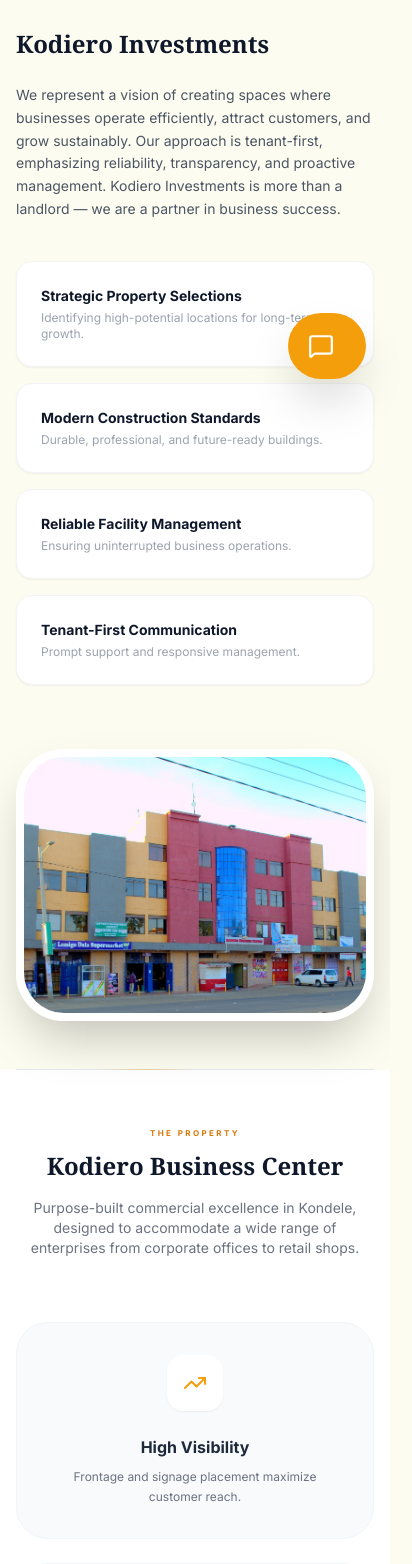
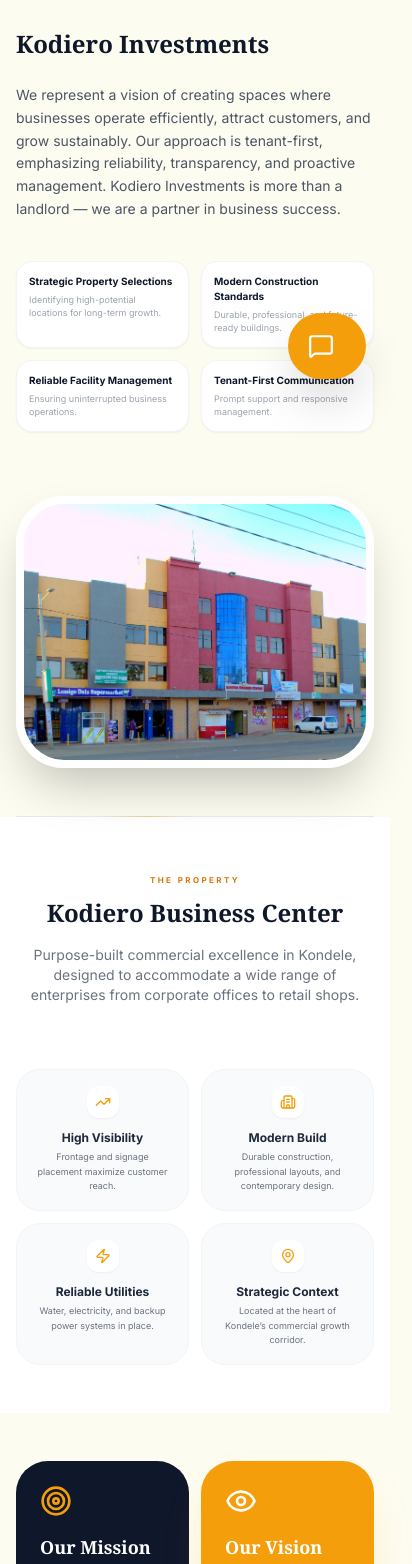
Before and after one commit to techsafi/Kodiero_Investments, a React (Vite) app: page /#/about in a window 390 px wide. Shown: the part 436-2000 px from the top of the page, 412 px wide, since content can reach past the window. Built offline with nearby package versions, Linux system fonts and the light colour scheme.

Commit message:
feat: enable multi-column layout on mobile for About page sections

```diff
--- a/pages/About.tsx
+++ b/pages/About.tsx
@@ -74,11 +74,11 @@ const About: React.FC = () => {
               <p className="text-gray-600 text-sm md:text-lg leading-relaxed">
                 We represent a vision of creating spaces where businesses operate efficiently, attract customers, and grow sustainably. Our approach is tenant-first, emphasizing reliability, transparency, and proactive management. Kodiero Investments is more than a landlord — we are a partner in business success.
               </p>
-              <div className="grid sm:grid-cols-2 gap-4 pt-4">
+              <div className="grid grid-cols-2 gap-3 md:gap-4 pt-4">
                 {companyPillars.map((pillar, i) => (
-                  <div key={i} className="bg-white p-6 rounded-2xl border border-gray-100 shadow-sm">
-                    <h4 className="font-bold text-slate-900 text-sm mb-1">{pillar.title}</h4>
-                    <p className="text-xs text-gray-400">{pillar.desc}</p>
+                  <div key={i} className="bg-white p-3 md:p-6 rounded-2xl border border-gray-100 shadow-sm">
+                    <h4 className="font-bold text-slate-900 text-[10px] md:text-sm mb-1">{pillar.title}</h4>
+                    <p className="text-[9px] md:text-xs text-gray-400">{pillar.desc}</p>
                   </div>
                 ))}
               </div>
@@ -100,17 +100,17 @@ const About: React.FC = () => {
           <p className="text-gray-500 text-sm md:text-lg max-w-2xl mx-auto mt-4">Purpose-built commercial excellence in Kondele, designed to accommodate a wide range of enterprises from corporate offices to retail shops.</p>
         </div>
 
-        <div className="max-w-7xl mx-auto px-4 grid md:grid-cols-2 lg:grid-cols-4 gap-6">
+        <div className="max-w-7xl mx-auto px-4 grid grid-cols-2 md:grid-cols-2 lg:grid-cols-4 gap-3 md:gap-6">
           {propertyHighlights.map((highlight, i) => (
-            <div key={i} className="bg-slate-50 p-8 rounded-[2rem] border border-slate-100 flex flex-col items-center text-center">
-              <div className="bg-white p-4 rounded-2xl shadow-sm text-amber-500 mb-6">
-                {i === 0 && <TrendingUp size={24} />}
-                {i === 1 && <Building2 size={24} />}
-                {i === 2 && <Zap size={24} />}
-                {i === 3 && <MapPin size={24} />}
+            <div key={i} className="bg-slate-50 p-4 md:p-8 rounded-[1.5rem] md:rounded-[2rem] border border-slate-100 flex flex-col items-center text-center">
+              <div className="bg-white p-2 md:p-4 rounded-xl md:rounded-2xl shadow-sm text-amber-500 mb-3 md:mb-6">
+                {i === 0 && <TrendingUp size={16} className="md:w-6 md:h-6" />}
+                {i === 1 && <Building2 size={16} className="md:w-6 md:h-6" />}
+                {i === 2 && <Zap size={16} className="md:w-6 md:h-6" />}
+                {i === 3 && <MapPin size={16} className="md:w-6 md:h-6" />}
               </div>
-              <h4 className="font-bold text-slate-800 mb-2">{highlight.title}</h4>
-              <p className="text-xs text-gray-500 leading-relaxed">{highlight.desc}</p>
+              <h4 className="font-bold text-slate-800 text-xs md:text-base mb-1 md:mb-2">{highlight.title}</h4>
+              <p className="text-[9px] md:text-xs text-gray-500 leading-relaxed">{highlight.desc}</p>
             </div>
           ))}
         </div>
@@ -118,18 +118,18 @@ const About: React.FC = () => {
 
       {/* Mission & Vision */}
       <section className="py-12 md:py-24 px-4">
-        <div className="max-w-7xl mx-auto grid grid-cols-1 md:grid-cols-2 gap-6">
-          <div className="bg-slate-900 p-8 md:p-16 rounded-[3rem] text-white">
-            <Target className="text-amber-500 mb-6" size={40} />
-            <h3 className="text-2xl md:text-4xl font-bold mb-6 font-serif">Our Mission</h3>
-            <p className="text-gray-400 text-sm md:text-xl leading-relaxed">
+        <div className="max-w-7xl mx-auto grid grid-cols-2 md:grid-cols-2 gap-3 md:gap-6">
+          <div className="bg-slate-900 p-6 md:p-16 rounded-[2rem] md:rounded-[3rem] text-white">
+            <Target className="text-amber-500 mb-4 md:mb-6 w-8 h-8 md:w-10 md:h-10" />
+            <h3 className="text-lg md:text-4xl font-bold mb-3 md:mb-6 font-serif">Our Mission</h3>
+            <p className="text-gray-400 text-[10px] md:text-xl leading-relaxed">
               To provide high-quality, managed spaces that foster entrepreneurship in Kisumu City. We aim to offer an environment where businesses can focus on growth while we handle the infrastructure, utilities, and security.
             </p>
           </div>
-          <div className="bg-amber-500 p-8 md:p-16 rounded-[3rem] text-white shadow-2xl shadow-amber-500/20">
-            <Eye className="text-white mb-6" size={40} />
-            <h3 className="text-2xl md:text-4xl font-bold mb-6 font-serif">Our Vision</h3>
-            <p className="text-amber-50 text-sm md:text-xl leading-relaxed">
+          <div className="bg-amber-500 p-6 md:p-16 rounded-[2rem] md:rounded-[3rem] text-white shadow-2xl shadow-amber-500/20">
+            <Eye className="text-white mb-4 md:mb-6 w-8 h-8 md:w-10 md:h-10" />
+            <h3 className="text-lg md:text-4xl font-bold mb-3 md:mb-6 font-serif">Our Vision</h3>
+            <p className="text-amber-50 text-[10px] md:text-xl leading-relaxed">
               To be the leading commercial real estate partner in Western Kenya, recognized for modern, professional infrastructure, transparency and trust in management, and supporting tenant growth and operational success.
             </p>
           </div>
@@ -144,7 +144,7 @@ const About: React.FC = () => {
             <h2 className="text-2xl md:text-5xl font-bold text-slate-900 font-serif mt-2">Why Partner With Us</h2>
           </div>
 
-          <div className="grid md:grid-cols-3 gap-8">
+          <div className="grid grid-cols-2 md:grid-cols-3 gap-6 md:gap-8">
             {/* Core Facilities */}
             <div className="space-y-6">
               <div className="flex items-center gap-3">
@@ -213,7 +213,7 @@ const About: React.FC = () => {
               <p className="text-gray-400 text-sm md:text-lg leading-relaxed mb-8">
                 Kondele is transforming into a commercial epicenter in Kisumu. Operating in Kodiero Business Center enables tenants to ride the wave of growth while securing their brand presence.
               </p>
-              <div className="grid gap-4">
+              <div className="grid grid-cols-2 gap-3 md:gap-4">
                 {[
                   { label: "High Demand", text: "Increasing foot traffic for retail and office spaces." },
                   { label: "New Presence", text: "Banks, clinics, and service providers establishing a presence." },
@@ -238,7 +238,7 @@ const About: React.FC = () => {
             <div className="flex-1 space-y-6">
               <span className="text-amber-500 font-bold uppercase tracking-[0.3em] text-xs">Kondele Advantage</span>
               <h2 className="text-3xl md:text-5xl font-bold font-serif leading-tight">
-                Strategically Positioned <br/>
+                Strategically Positioned <br />
                 <span className="text-amber-500">for Modern Growth</span>
               </h2>
               <p className="text-gray-400 text-xs md:text-lg leading-relaxed">
```
